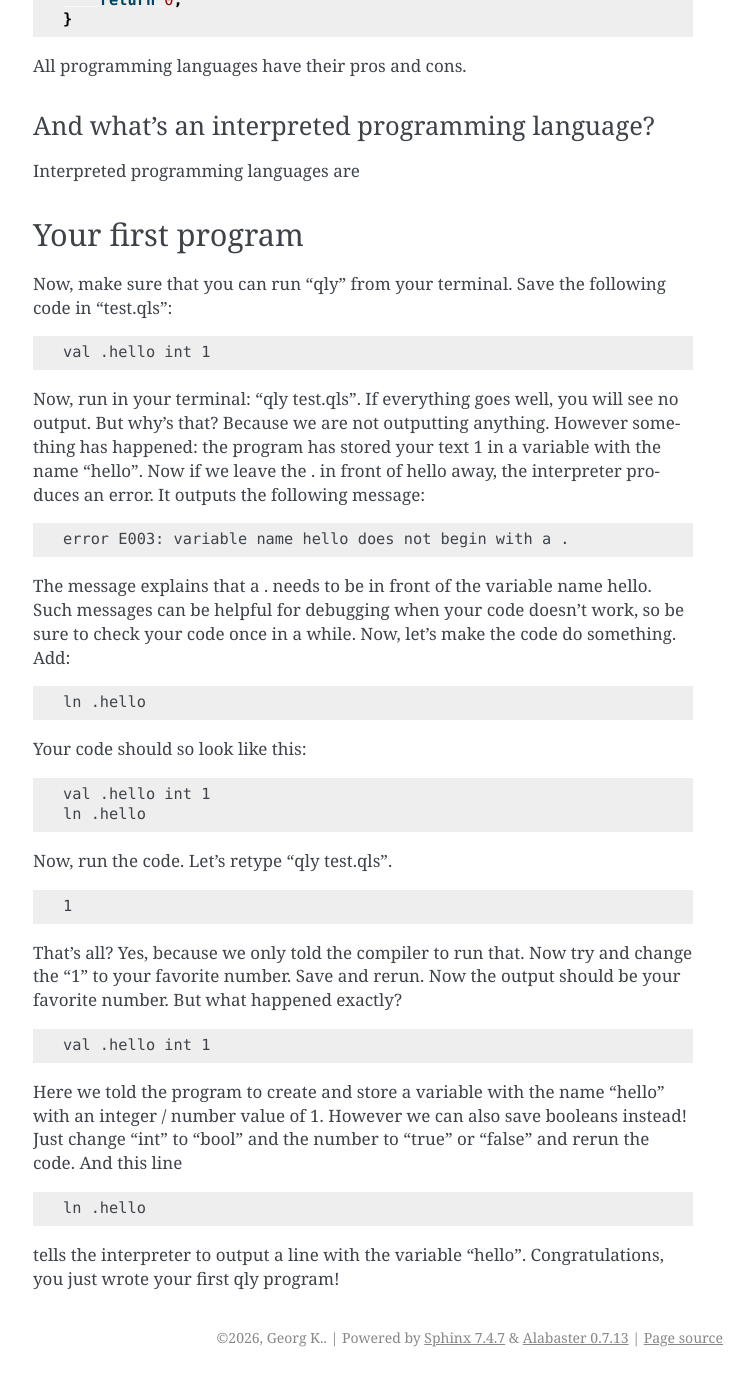
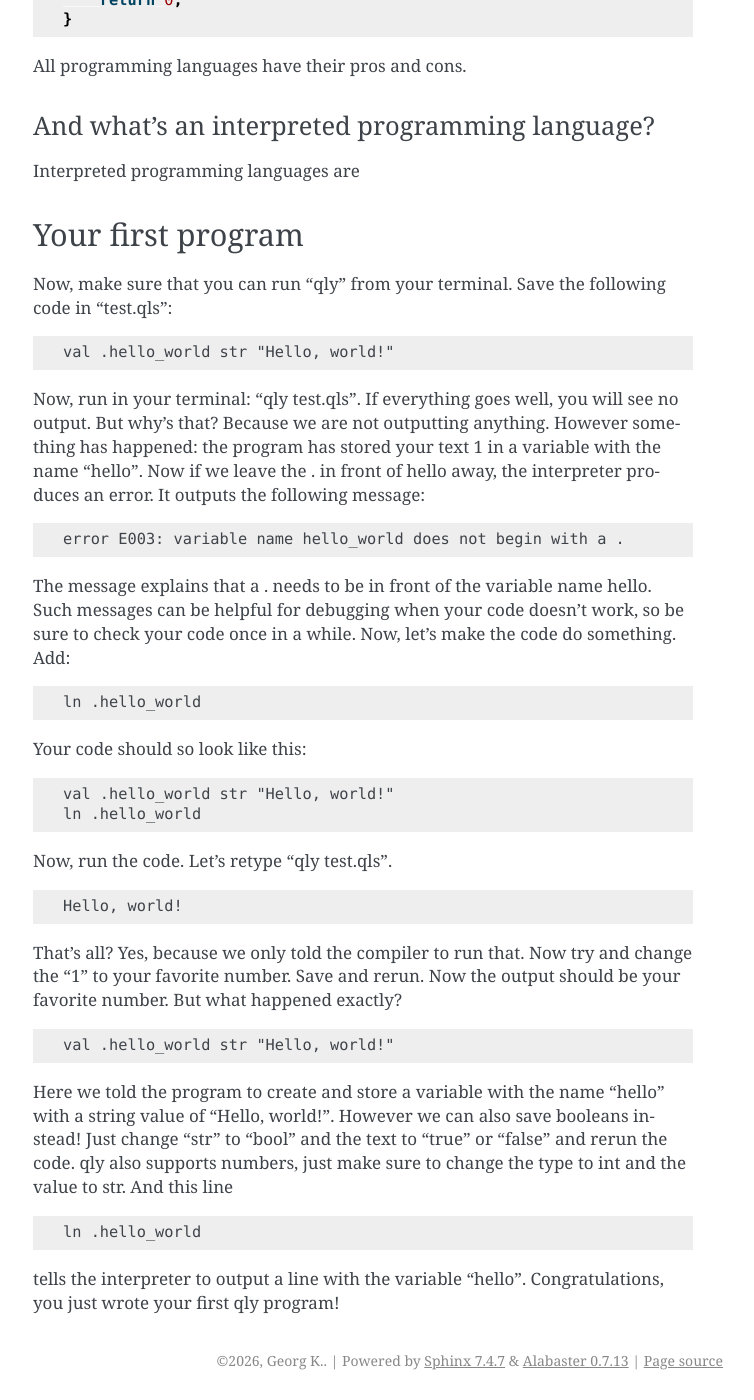
Before and after one commit to georgek-dev/qly, a Sphinx documentation site: the page built from docs/source/users/tutorial.rst, in a window 1280 px wide and 1400 px high, scrolled down 1316 px. Shown: the whole window, without its empty margins (387-1141 px from the left). Built offline with Sphinx 7.4.7, drawn with Linux system fonts in a browser that asks for light colours; before the commit the page ends 2693 px from its top, so only the background shows below that.

Commit message:
docs: update for string

```diff
--- a/docs/source/users/tutorial.rst
+++ b/docs/source/users/tutorial.rst
@@ -68,48 +68,48 @@ Now, make sure that you can run "qly" from your terminal. Save the following cod
 
 .. code-block:: text
 
-    val .hello int 1
+    val .hello_world str "Hello, world!"
 
 Now, run in your terminal: "qly test.qls". If everything goes well, you will see no output. But why's that? Because we are not outputting anything. However something has happened: the program has stored your text 1 in a variable with the name "hello". Now if we leave the . in front of hello away, the interpreter produces an error.
 It outputs the following message:
 
 .. code-block:: text
 
-    error E003: variable name hello does not begin with a .
+    error E003: variable name hello_world does not begin with a .
 
 The message explains that a . needs to be in front of the variable name hello. Such messages can be helpful for debugging when your code doesn't work, so be sure to check your code once in a while.
 Now, let's make the code do something. Add:
 
 .. code-block:: text
 
-    ln .hello
+    ln .hello_world
 
 Your code should so look like this:
 
 .. code-block:: text
 
-    val .hello int 1
-    ln .hello
+    val .hello_world str "Hello, world!"
+    ln .hello_world
 
 Now, run the code. Let's retype "qly test.qls".
 
 .. code-block:: text
 
-    1
+    Hello, world!
 
 That's all? Yes, because we only told the compiler to run that. Now try and change the "1" to your favorite number. Save and rerun. Now the output should be your favorite number.
 But what happened exactly?
 
 .. code-block:: text
 
-    val .hello int 1
+    val .hello_world str "Hello, world!"
 
-Here we told the program to create and store a variable with the name "hello" with an integer / number value of 1. However we can also save booleans instead! Just change "int" to "bool" and the number to "true" or "false" and rerun the code.
+Here we told the program to create and store a variable with the name "hello" with a string value of "Hello, world!". However we can also save booleans instead! Just change "str" to "bool" and the text to "true" or "false" and rerun the code. qly also supports numbers, just make sure to change the type to int and the value to str.
 And this line
 
 .. code-block:: text
 
-    ln .hello
+    ln .hello_world
 
 tells the interpreter to output a line with the variable "hello".
 Congratulations, you just wrote your first qly program!
```
Also changed, not shown: docs/source/users/reference.rst (+8 -2 lines).
